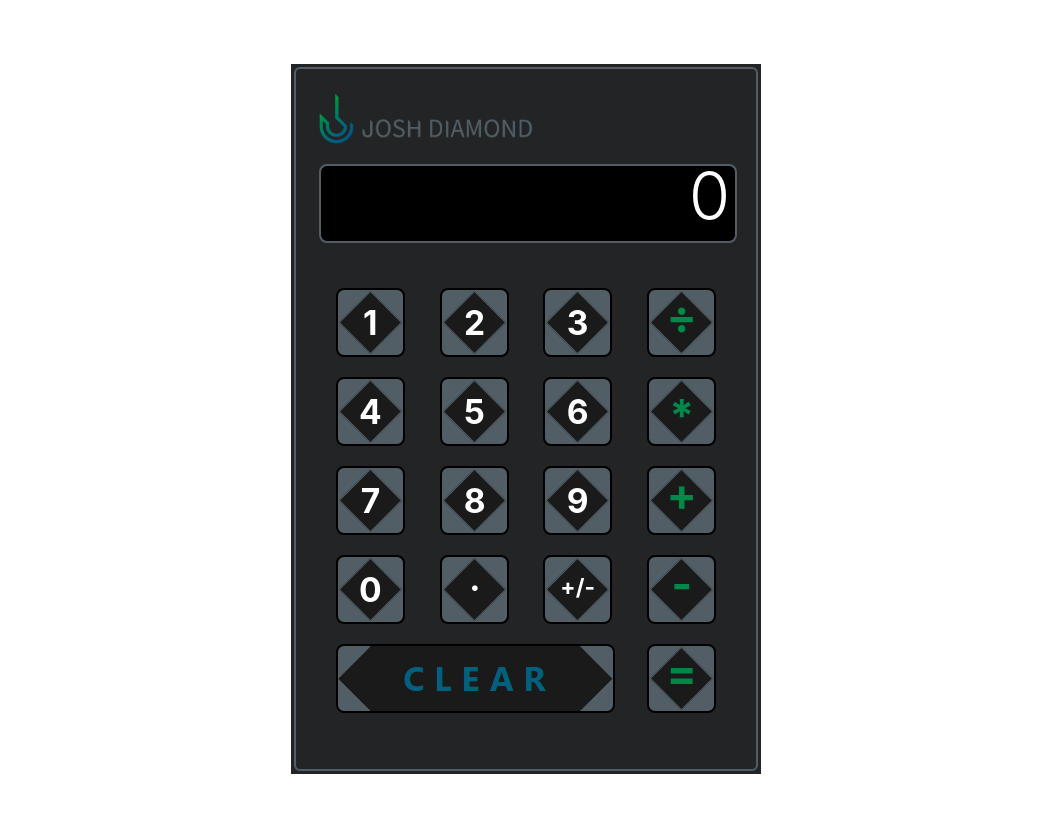
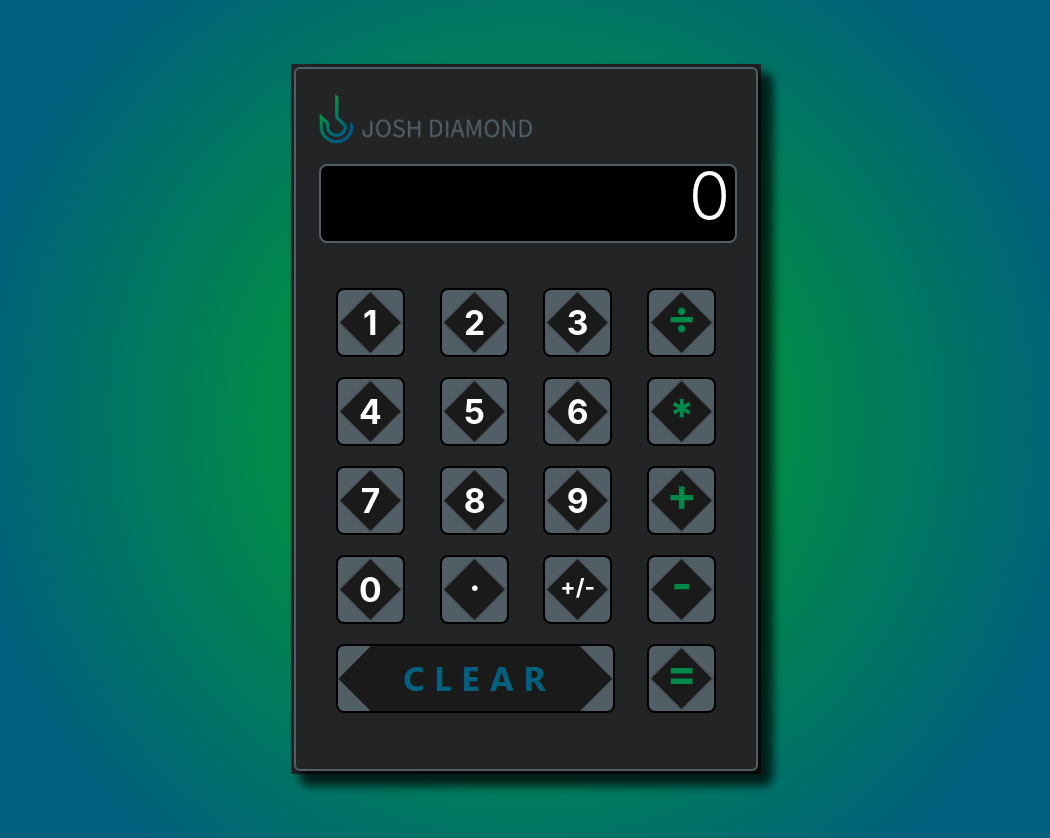
Before and after one commit to Josh-Diamond/calculator, a React (Create React App) app in the folder client/: page / in a window 1280 px wide. Shown: the whole page, without its empty margins (114-1164 px from the left). Built offline with nearby package versions, Linux system fonts and the light colour scheme; the HTML template or start-up script is replaced by a standard one.

Commit message:
background

```diff
--- a/client/src/App.css
+++ b/client/src/App.css
@@ -18,6 +18,9 @@
   border: 2px solid #515E66;
   /* background-color: white; */
   border-radius: 6px;
+  -webkit-box-shadow: 10px 10px 10px 5px rgba(0,0,0,0.75);
+-moz-box-shadow: 10px 10px 10px 5px rgba(0,0,0,0.75);
+box-shadow: 10px 10px 10px 5px rgba(0,0,0,0.75);
 }
 
 .calculator-content {
--- a/client/src/index.css
+++ b/client/src/index.css
@@ -5,6 +5,8 @@ body {
     sans-serif;
   -webkit-font-smoothing: antialiased;
   -moz-osx-font-smoothing: grayscale;
+  background: rgb(1,137,74);
+background: radial-gradient(circle, rgba(1,137,74,1) 34%, rgba(0,96,125,1) 74%);
 }
 
 code {
```
